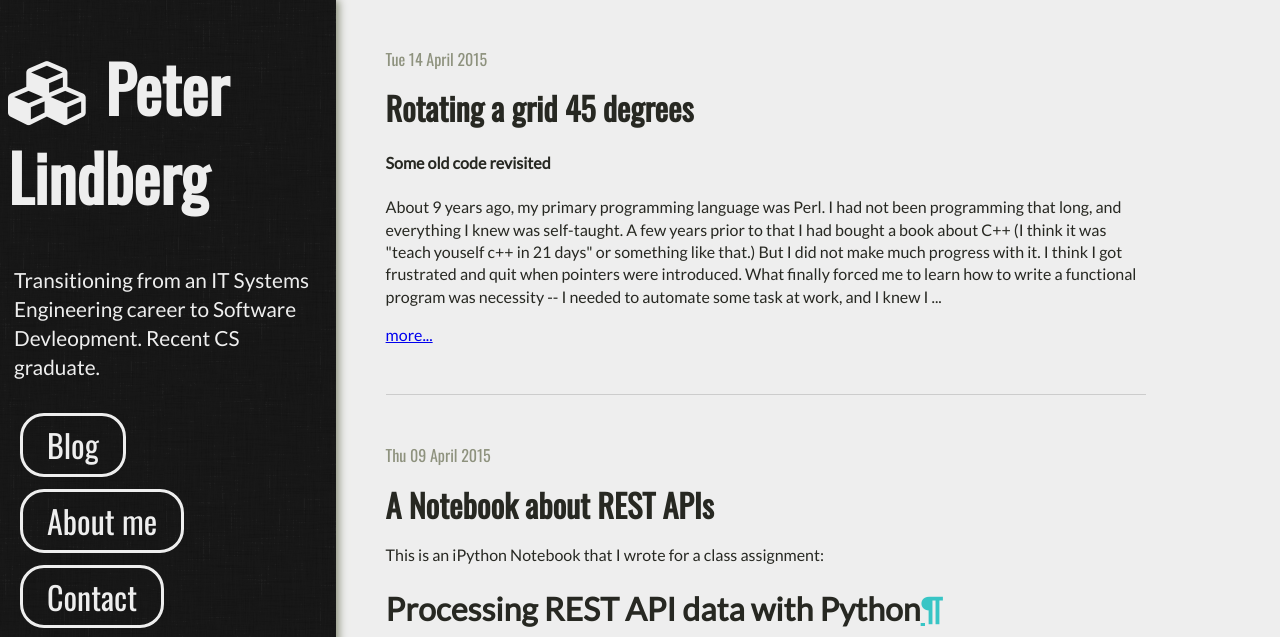
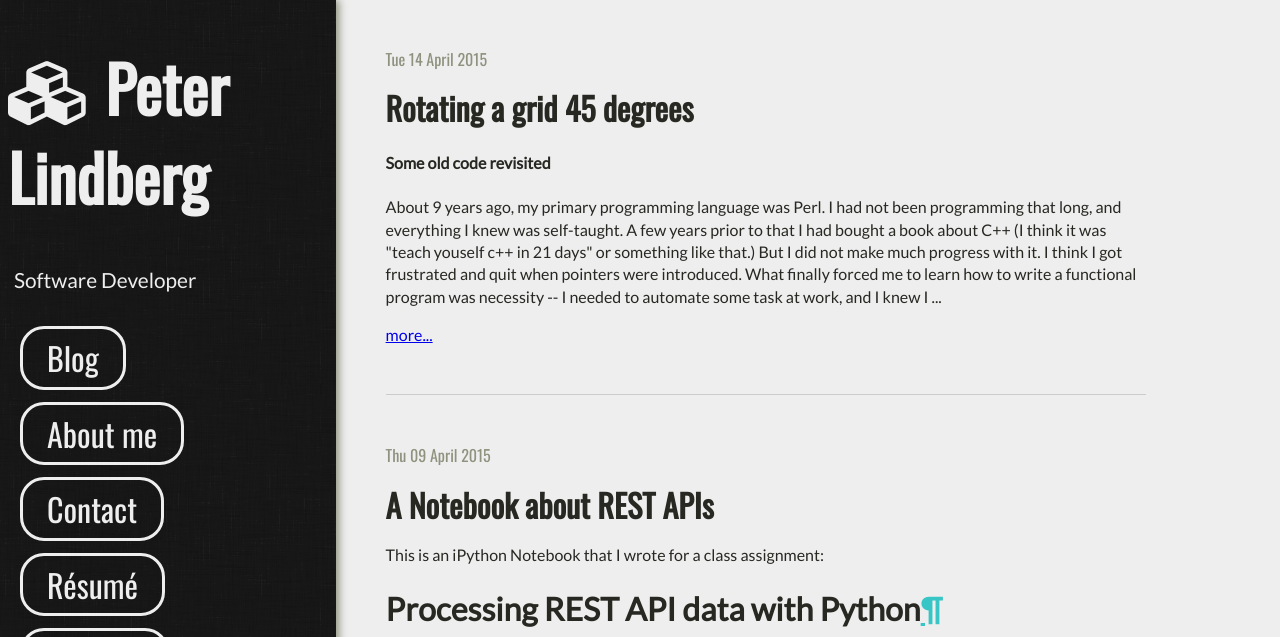
Before and after one commit to skaliak/skaliak.github.io, a plain HTML site: page index.html in a window 1280 px wide. Shown: the top 637 px of the page. Drawn offline with nearby package versions, Linux system fonts and the light colour scheme.

Commit message:
Update index.html

```diff
--- a/index.html
+++ b/index.html
@@ -31,7 +31,7 @@
 <header id="sidebar" class="side-shadow">
     <hgroup id="site-header">
         <a id="site-title" href=""><h1><i class="fa fa-cubes"></i> Peter Lindberg</h1></a>
-        <p id="site-desc"> Transitioning from an IT Systems Engineering career to Software Devleopment.  Recent CS graduate. </p>
+        <p id="site-desc"> Software Developer </p>
     </hgroup>
     <nav>
         <ul id="nav-links">
```
